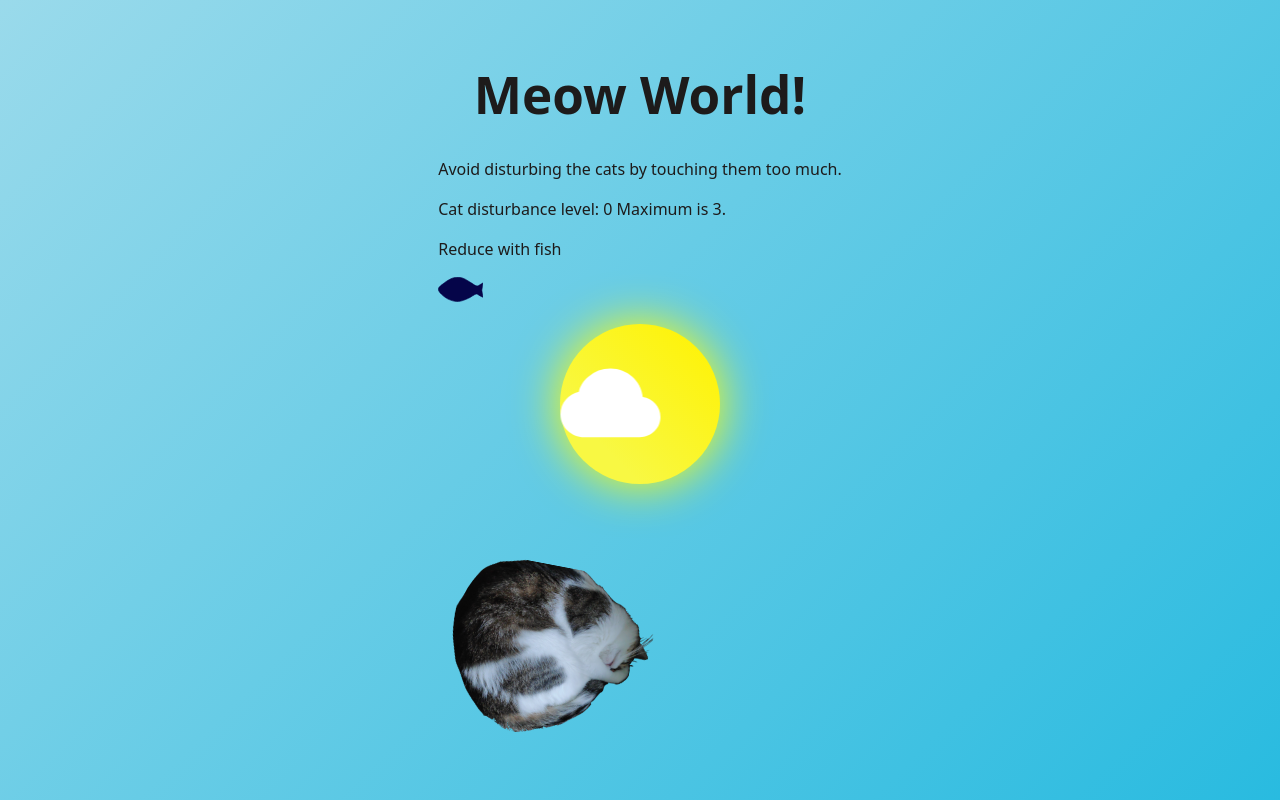
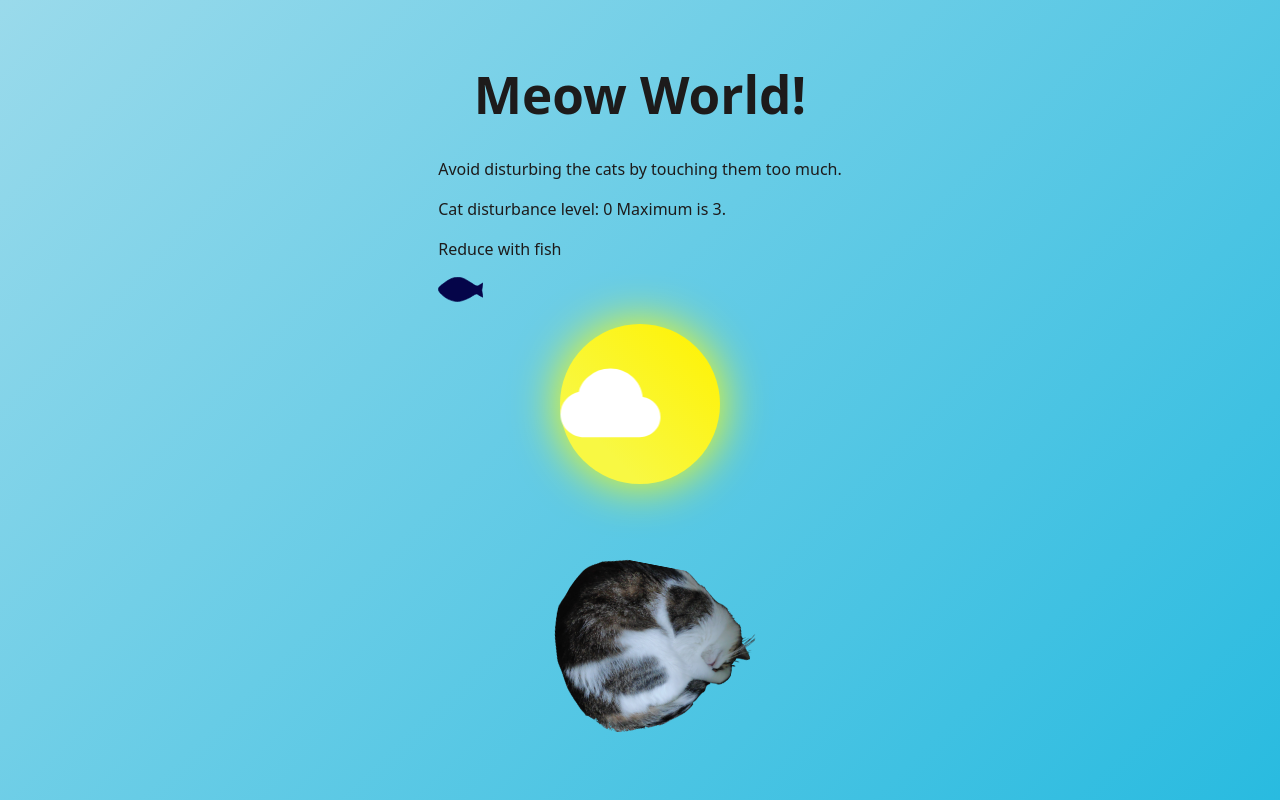
Before and after one commit to bittikatti/react-hello-world, a React (Vite) app: page / in a window 1280 px wide. Shown: the top 800 px of the page. Built offline with nearby package versions, Linux system fonts and the light colour scheme.

Commit message:
center style for spinning button

```diff
--- a/src/App.jsx
+++ b/src/App.jsx
@@ -42,7 +42,7 @@ function App() {
       </div>
 
 
-      <div className="cat-container">
+      <div className="cat-container center-items">
         <button className="cat-button spin" onClick={() => setCount((disturbanceLevel) => disturbanceLevel + 1)}>
           <img src={catRoll} className="cat" alt="Cat sleeping in a roll" title="God is sleeping. Do not touch."/>
         </button>
```
